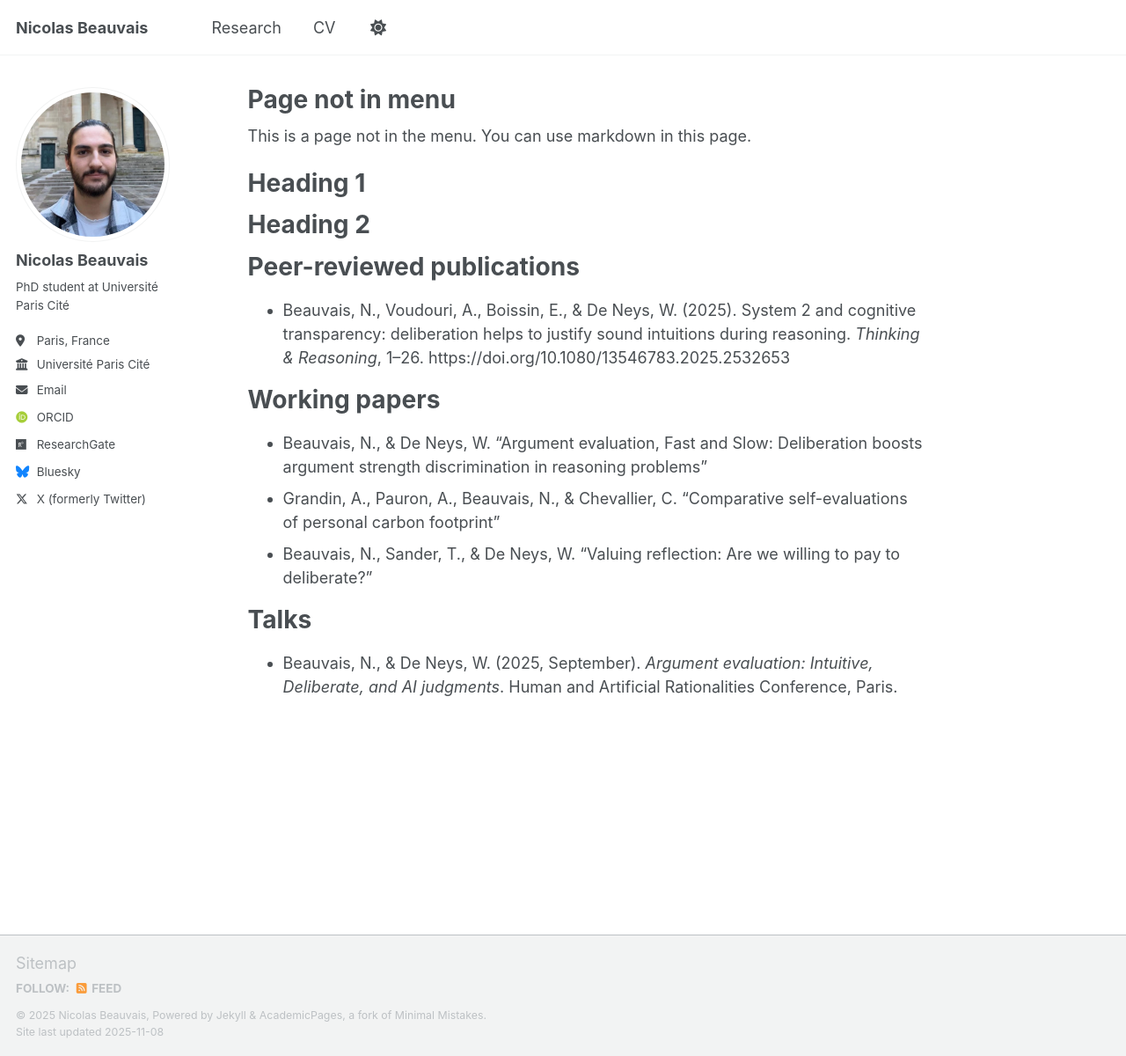
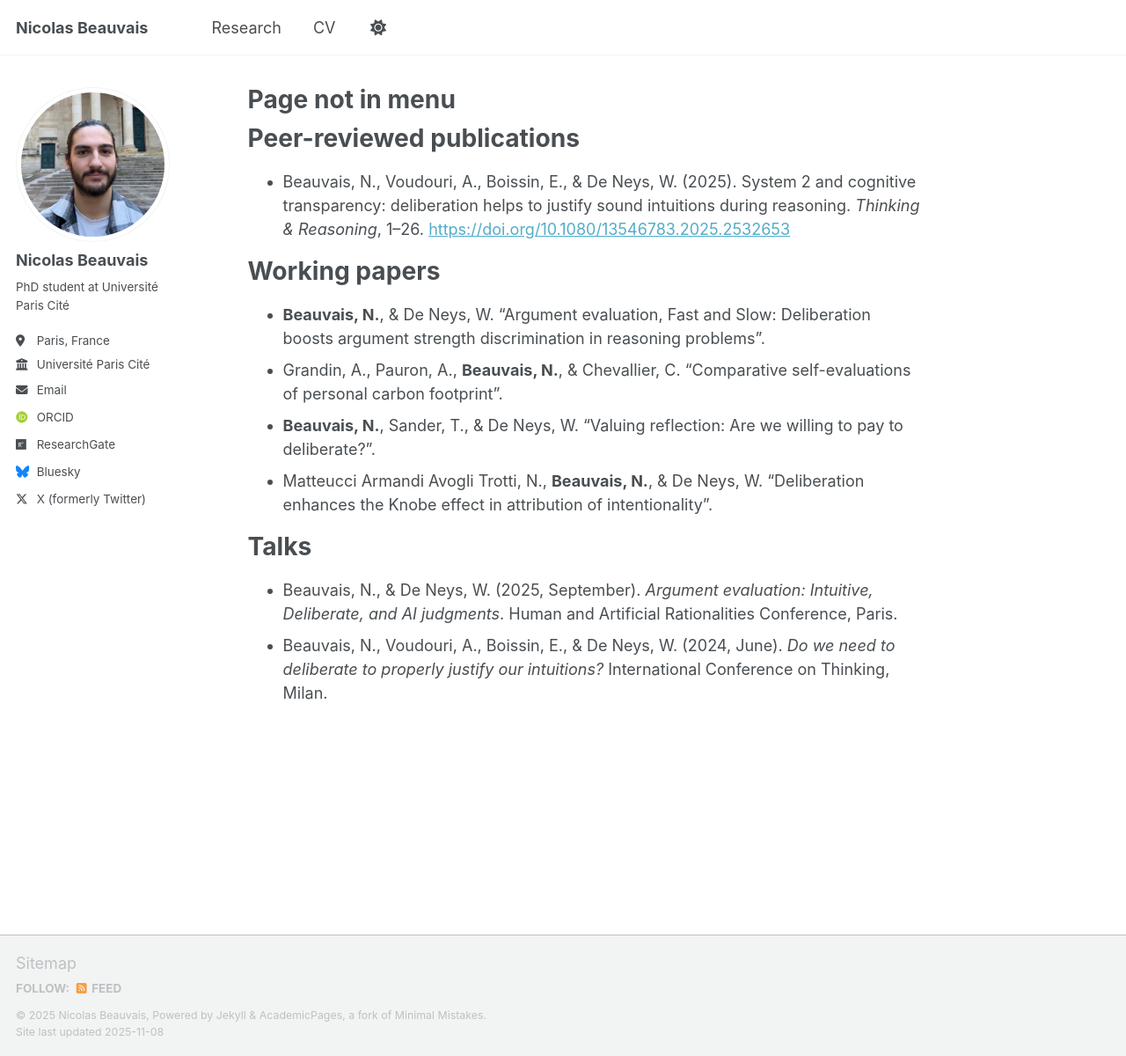
Before and after one commit to nbeauvais/nbeauvais.github.io, a Jekyll site: the page built from _pages/non-menu-page.md, in a window 1280 px wide and 1200 px high. Shown: the whole window at 88% size. Built offline with Jekyll 4.4.1, drawn with Linux system fonts in a browser that asks for light colours; some web fonts are replaced; a script that is not in the unit is left out.

Commit message:
Revise non-menu page content and formatting
Updated publication and talk entries with improved formatting and additional references.

```diff
--- a/_pages/non-menu-page.md
+++ b/_pages/non-menu-page.md
@@ -7,30 +7,24 @@ redirect_from:
   - "/nmp.html"
 ---
 
-This is a page not in the menu. You can use markdown in this page.
-
-Heading 1
-======
-
-Heading 2
-======
-
 Peer-reviewed publications
 ======
 
-- Beauvais, N., Voudouri, A., Boissin, E., & De Neys, W. (2025). System 2 and cognitive transparency: deliberation helps to justify sound intuitions during reasoning. *Thinking & Reasoning*, 1–26. https://doi.org/10.1080/13546783.2025.2532653
+- Beauvais, N., Voudouri, A., Boissin, E., & De Neys, W. (2025). System 2 and cognitive transparency: deliberation helps to justify sound intuitions during reasoning. *Thinking & Reasoning*, 1–26. [https://doi.org/10.1080/13546783.2025.2532653](https://doi.org/10.1080/13546783.2025.2532653)
 
 
 
 Working papers
 ======
 
--   Beauvais, N., & De Neys, W. "Argument evaluation, Fast and Slow: Deliberation boosts argument strength discrimination in reasoning problems"
--   Grandin, A., Pauron, A., Beauvais, N., & Chevallier, C. "Comparative self-evaluations of personal carbon footprint"
--   Beauvais, N., Sander, T., & De Neys, W. "Valuing reflection: Are we willing to pay to deliberate?"
+-   **Beauvais, N.**, & De Neys, W. "Argument evaluation, Fast and Slow: Deliberation boosts argument strength discrimination in reasoning problems".
+-   Grandin, A., Pauron, A., **Beauvais, N.**, & Chevallier, C. "Comparative self-evaluations of personal carbon footprint".
+-   **Beauvais, N.**, Sander, T., & De Neys, W. "Valuing reflection: Are we willing to pay to deliberate?".
+-   Matteucci Armandi Avogli Trotti, N., **Beauvais, N.**, & De Neys, W. "Deliberation enhances the Knobe effect in attribution of intentionality".
 
 
 
 Talks
 ======
 -   Beauvais, N., & De Neys, W. (2025, September). *Argument evaluation: Intuitive, Deliberate, and AI judgments*. Human and Artificial Rationalities Conference, Paris.
+-   Beauvais, N., Voudouri, A., Boissin, E., & De Neys, W. (2024, June). *Do we need to deliberate to properly justify our intuitions?* International Conference on Thinking, Milan.
```
